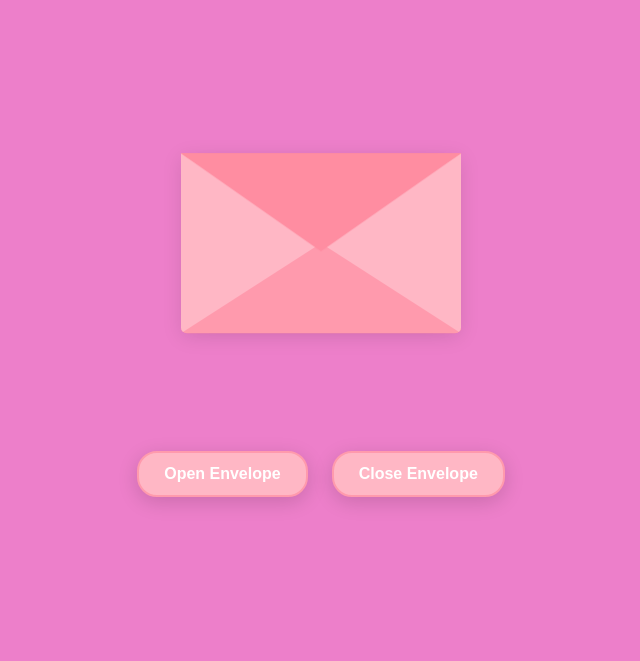
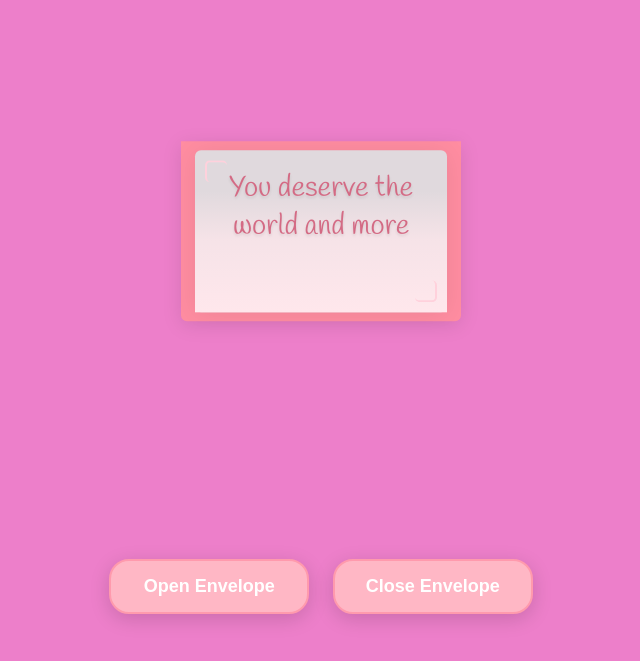
Before and after one commit to alejandromartinez2104/Valentines, a plain HTML site: page index.html in a window 1280 px wide. Shown: the part 39-700 px from the top of the page, without its empty margins (319-959 px from the left). Drawn offline with nearby package versions, Linux system fonts and the light colour scheme.

Commit message:
Update index.html

```diff
--- a/index.html
+++ b/index.html
@@ -3,6 +3,7 @@
 <head>
     <title>Pink Envelope</title>
     <link href="https://fonts.googleapis.com/css2?family=Handlee&display=swap" rel="stylesheet">
+    <meta name="viewport" content="width=device-width, initial-scale=1.0">
     <style>
         :root {
             --color-env: #FFB7C5;
@@ -14,14 +15,32 @@
             --wax-red: #c04040;
         }
 
+        body {
+            background-color: var(--color-bg);
+            margin: 0;
+            min-height: 100vh;
+            display: flex;
+            flex-direction: column;
+            align-items: center;
+            justify-content: center;
+            font-family: 'Handlee', cursive;
+        }
+
+        .envlope-wrapper {
+            position: relative;
+            width: 100%;
+            max-width: 280px;
+            height: 380px;
+            margin-top: 50px;
+            animation: float 3s ease-in-out infinite;
+        }
+
         #envelope {
             position: relative;
-            width: 280px;
+            width: 100%;
             height: 180px;
             border-bottom-left-radius: 6px;
             border-bottom-right-radius: 6px;
-            margin: 0 auto;
-            top: 150px;
             background-color: var(--color-flap);
             box-shadow: 0 4px 20px rgba(0,0,0,.1);
             cursor: pointer;
@@ -35,8 +54,8 @@
         }
 
         .flap {
-            border-left: 140px solid transparent;
-            border-right: 140px solid transparent;
+            border-left: 50% solid transparent;
+            border-right: 50% solid transparent;
             border-bottom: 82px solid transparent;
             border-top: 98px solid var(--color-flap);
             transform-origin: top;
@@ -44,8 +63,8 @@
         }
 
         .pocket {
-            border-left: 140px solid var(--color-env);
-            border-right: 140px solid var(--color-env);
+            border-left: 50% solid var(--color-env);
+            border-right: 50% solid var(--color-env);
             border-bottom: 90px solid var(--color-env2);
             border-top: 90px solid transparent;
             border-bottom-left-radius: 6px;
@@ -81,7 +100,6 @@
         .message {
             position: relative;
             z-index: 2;
-            font-family: 'Handlee', cursive;
             color: #d46a84;
             text-align: center;
             line-height: 1;
@@ -94,43 +112,6 @@
             text-shadow: 0 2px 3px rgba(0,0,0,0.1);
         }
 
-        @keyframes float {
-            0%, 100% { transform: translateY(0); }
-            50% { transform: translateY(-10px); }
-        }
-
-        .envlope-wrapper {
-            height: 380px;
-            margin-top: 50px;
-            animation: float 3s ease-in-out infinite;
-        }
-
-        .open .flap {
-            transform: rotateX(180deg);
-            transition: transform 0.4s ease, z-index 0.6s;
-            z-index: 1;
-        }
-
-        .close .flap {
-            transform: rotateX(0deg);
-            transition: transform 0.4s 0.6s ease, z-index 1s;
-            z-index: 5;
-        }
-
-        .close .letter {
-            transform: translateY(0px);
-            transition: transform 0.4s ease, z-index 1s;
-            z-index: 1;
-        }
-
-        .open .letter {
-            transform: translateY(-60px) rotate(-2deg);
-            transition: transform 0.4s 0.6s ease, z-index 0.6s;
-            z-index: 2;
-        }
-
-
-
         .letter-corner {
             position: absolute;
             width: 20px;
@@ -139,6 +120,7 @@
             border-radius: 5px;
             z-index: 3;
         }
+
         .corner-tl { top: 10px; left: 10px; border-right: none; border-bottom: none; }
         .corner-br { bottom: 10px; right: 10px; border-left: none; border-top: none; }
 
@@ -198,6 +180,11 @@
         .s2 { left: 60%; animation: sparkleUp 4s linear infinite; }
         .s3 { left: 45%; animation: sparkleUp 5s linear infinite; }
 
+        @keyframes float {
+            0%, 100% { transform: translateY(0); }
+            50% { transform: translateY(-10px); }
+        }
+
         @keyframes slideUp {
             0% { top: 0; }
             100% { top: -600px; }
@@ -219,18 +206,34 @@
             50% { transform: scale(1.5); }
         }
 
-        body {
-            background-color: var(--color-bg);
-            margin: 0;
-            min-height: 100vh;
-            display: flex;
-            flex-direction: column;
-            align-items: center;
+        .open .flap {
+            transform: rotateX(180deg);
+            transition: transform 0.4s ease, z-index 0.6s;
+            z-index: 1;
+        }
+
+        .close .flap {
+            transform: rotateX(0deg);
+            transition: transform 0.4s 0.6s ease, z-index 1s;
+            z-index: 5;
+        }
+
+        .close .letter {
+            transform: translateY(0px);
+            transition: transform 0.4s ease, z-index 1s;
+            z-index: 1;
+        }
+
+        .open .letter {
+            transform: translateY(-60px) rotate(-2deg);
+            transition: transform 0.4s 0.6s ease, z-index 0.6s;
+            z-index: 2;
         }
 
         .reset {
             text-align: center;
-            margin-top: 50px;
+            margin-top: 20px;
+            width: 100%;
         }
 
         .reset button {
@@ -240,12 +243,14 @@
             border: 2px solid var(--color-env2);
             border-radius: 20px;
             color: white;
-            padding: 12px 25px;
+            padding: 15px 30px;
             margin: 10px;
-            font-size: 16px;
+            font-size: 18px;
             cursor: pointer;
             box-shadow: 0 5px 20px rgba(0,0,0,0.15);
             font-family: Arial, sans-serif;
+            width: 45%;
+            max-width: 200px;
         }
 
         .reset button:hover {
@@ -258,15 +263,14 @@
 <body>
     <div class="envlope-wrapper">
         <div id="envelope" class="close">
-            <div class="wax-seal"></div>
             <div class="front flap"></div>
             <div class="front pocket"></div>
             <div class="letter">
                 <div class="letter-corner corner-tl"></div>
                 <div class="letter-corner corner-br"></div>
                 <div class="message">
-                    <p>I look forward to</p>
-                    <p>a lifetime together</p>
+                    <p>You deserve the</p>
+                    <p>world and more</p>
                 </div>
             </div>
             <div class="hearts">
```
